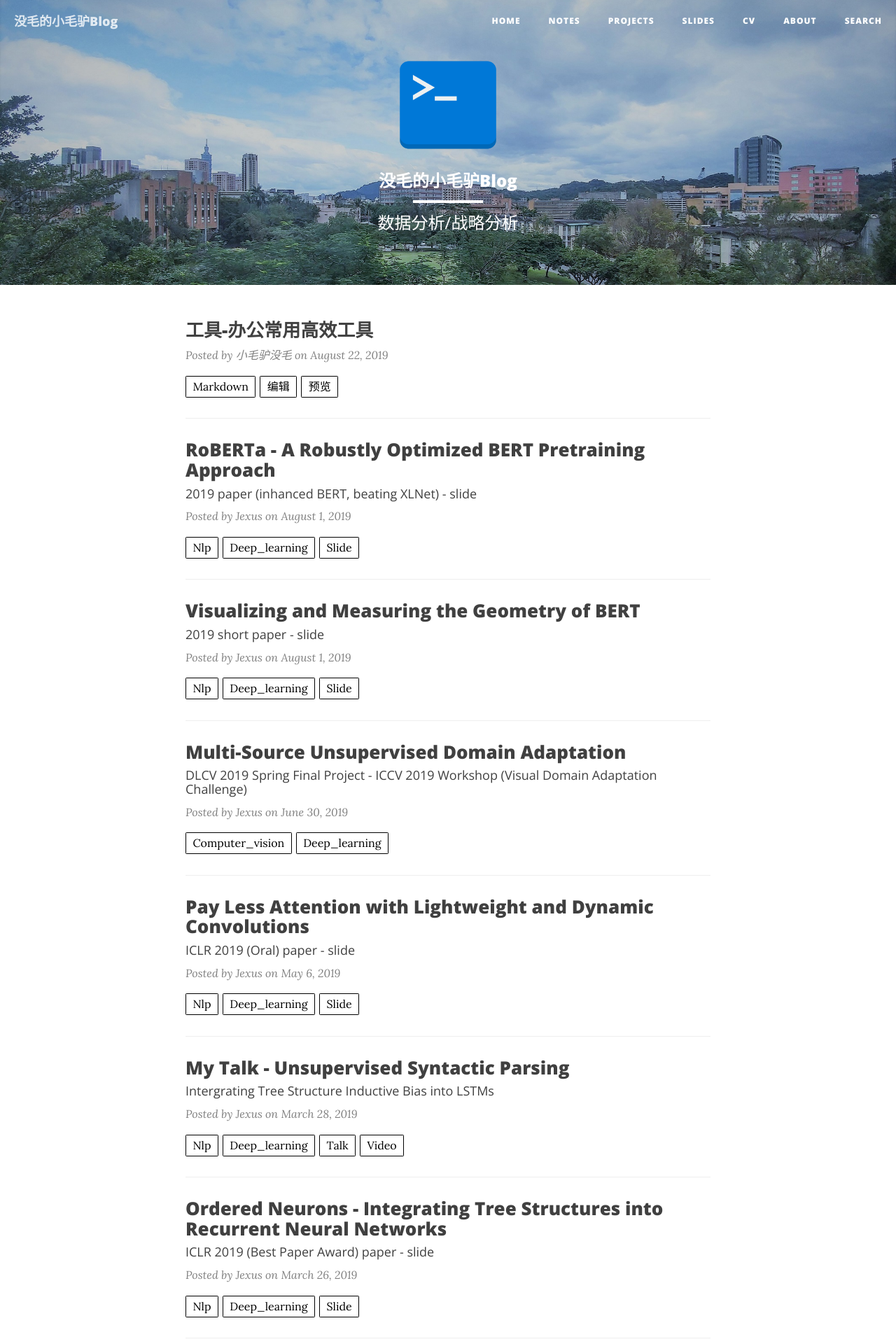
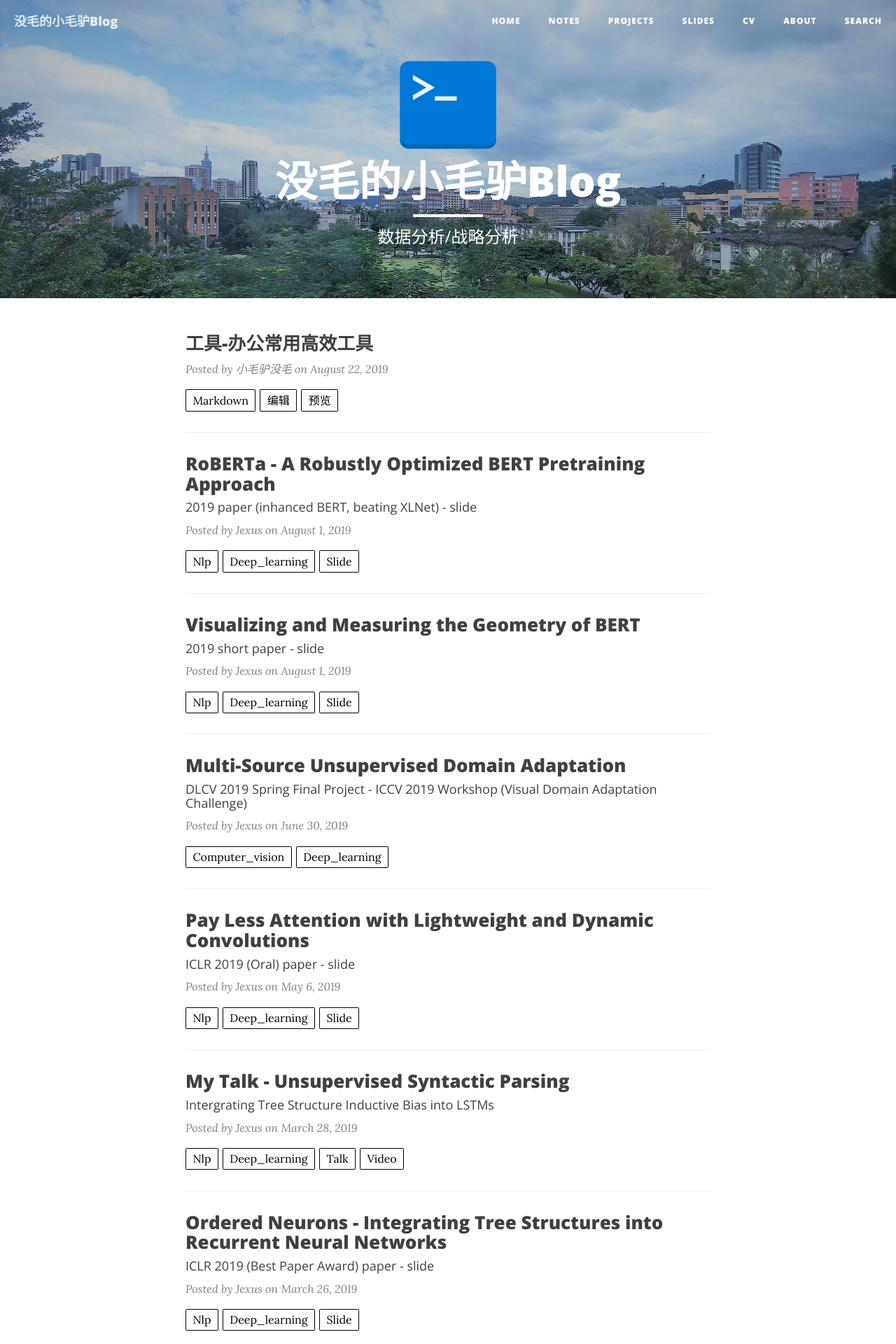
Before and after one commit to xiaomaolvmeimao/xiaomaolvmeimao.github.io, a Jekyll site: the page built from index.html, in a window 1280 px wide. Shown: the top 1920 px of the page at 70% size. Built offline with Jekyll 4.4.1, drawn with Linux system fonts in a browser that asks for light colours; nearby versions of some CDN libraries; the list of posts is cut into pages by our own code.

Commit message:
first commit3

```diff
--- a/_layouts/page.html
+++ b/_layouts/page.html
@@ -13,7 +13,7 @@
 					<img src= "{{ site.logo }}" style="height: 150px">
 					{% endif %}
 					{% else %}{% endif %}
-                    <h2>{% if page.title %}{{ page.title }}{% else %}{{ site.title }}{% endif %}</h2>
+                    <h1>{% if page.title %}{{ page.title }}{% else %}{{ site.title }}{% endif %}</h1>
                     <hr class="small">
                     <span class="subheading">{% if page.description %}{{ page.description }}{% else %}{{ site.description }}{% endif %}</span>
                 </div>
```
